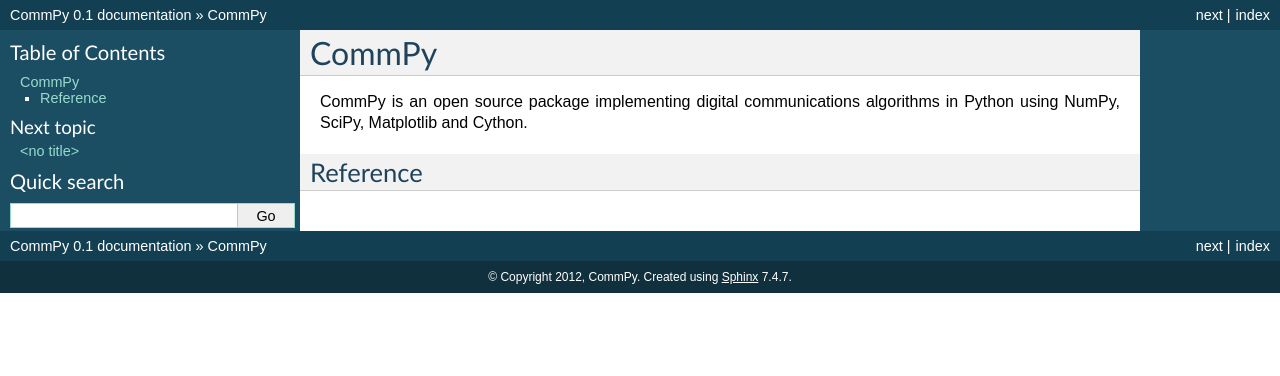
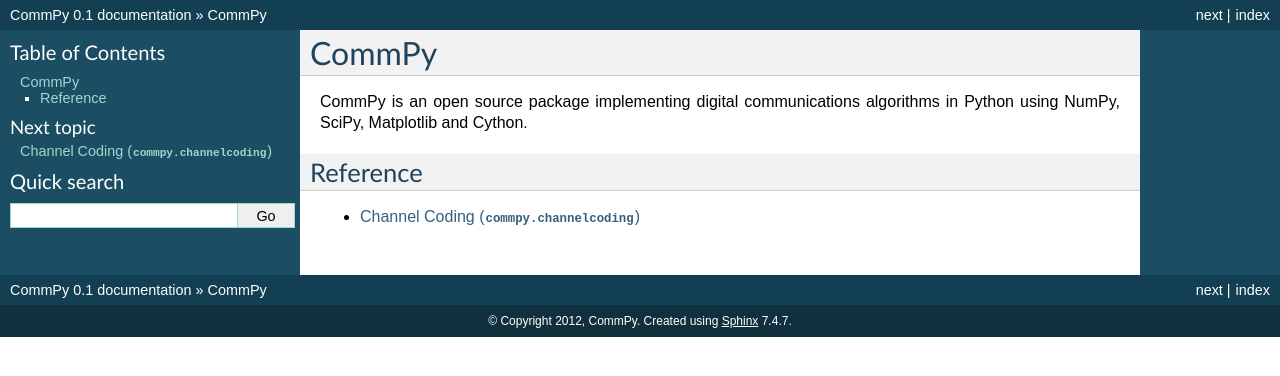
Before and after one commit to veeresht/CommPy, a Sphinx documentation site: the page built from doc/index.rst, in a window 1280 px wide. Shown: the top 376 px of the page. Built offline with Sphinx 7.4.7, drawn with Linux system fonts in a browser that asks for light colours.

Commit message:
Adding title

```diff
--- a/doc/channelcoding.rst
+++ b/doc/channelcoding.rst
@@ -1,2 +1,6 @@
+============================================
+Channel Coding (:mod:`commpy.channelcoding`)
+============================================
+
 .. automodule:: scikit-commpy.channelcoding
 	:members:
```
